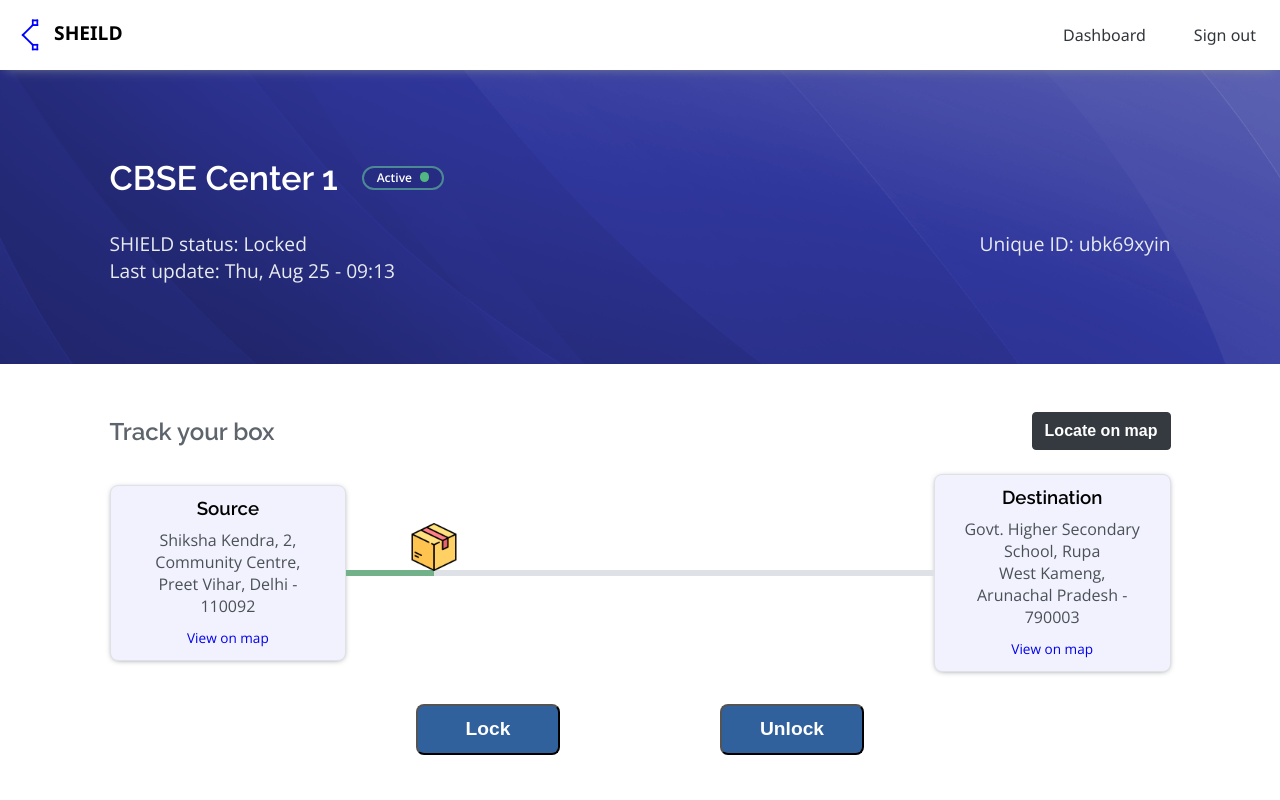
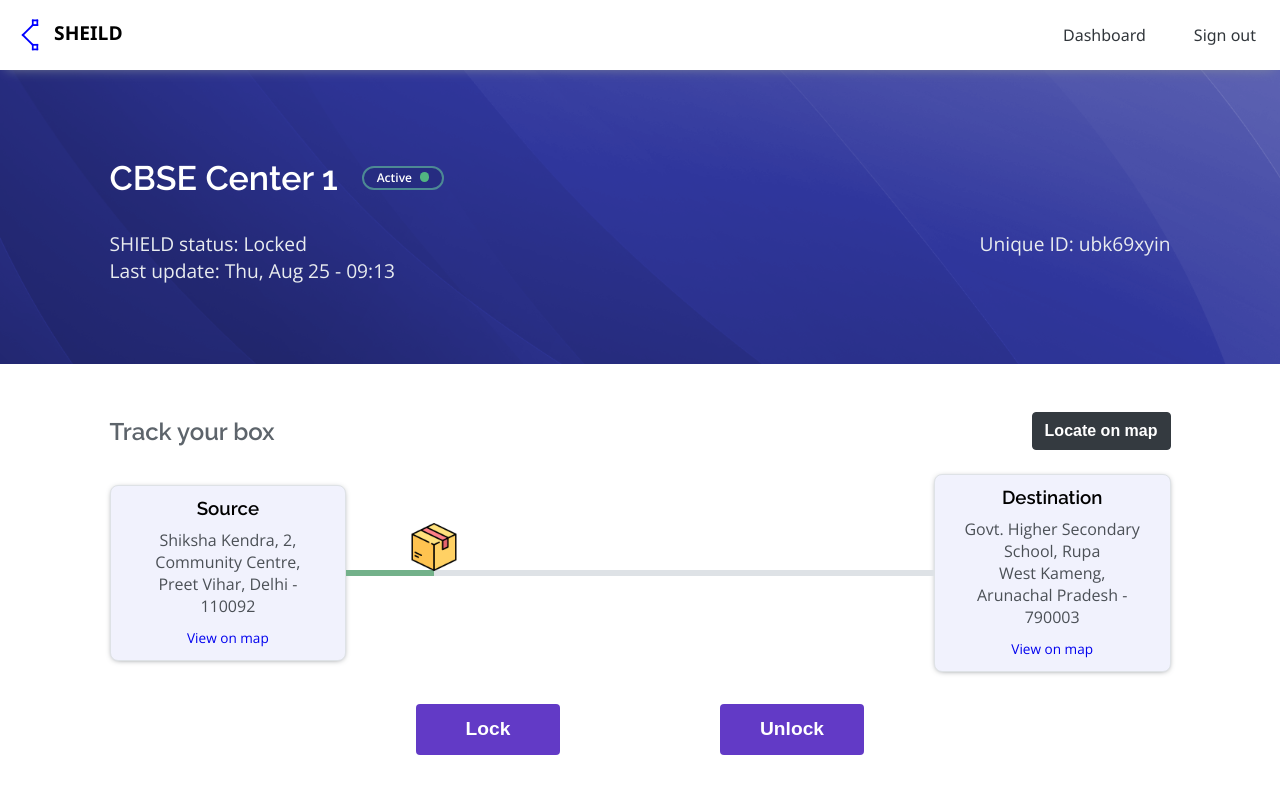
Before and after one commit to tripathics/shield-app, a React (Create React App) app: page /board in a window 1280 px wide. Shown: the top 800 px of the page. Built offline with nearby package versions, Linux system fonts and the light colour scheme.

Commit message:
update lock unlock buttons

```diff
--- a/src/scss/box.scss
+++ b/src/scss/box.scss
@@ -69,19 +69,8 @@
   .content {
     font-size: 1rem;
 
-        .section-heading {
-            display: flex;
-            flex-direction: row;
-            align-items: center;
-            justify-content: space-between;
-            margin: 1rem 0 1.5rem;
-
-            h2 {
-                color: var(--gray-65);
-            }
-            button.show-on-map {
+    button {
       display: inline-block;
-                font-weight: 400;
       text-align: center;
       white-space: nowrap;
       vertical-align: middle;
@@ -94,12 +83,26 @@
       line-height: 1.5;
       border-radius: 0.25rem;
       transition: color 0.15s ease-in-out, background-color 0.15s ease-in-out, border-color 0.15s ease-in-out, box-shadow 0.15s ease-in-out;
+    }
+    .section-heading {
+      display: flex;
+      flex-direction: row;
+      align-items: center;
+      justify-content: space-between;
+      margin: 1rem 0 1.5rem;
+
+      h2 {
+        color: var(--gray-65);
+      }
+
+      button.show-on-map {
         color: #fff;
         background-color: #343a40;
         border-color: #343a40;
       }
 
     }
+
     button.show-on-map:hover {
       color: #fff;
       background-color: #23272b;
@@ -185,14 +188,27 @@
       button {
         height: 3.2rem;
         width: 9rem;
-                    background-color: var(--green-4);
+        font-size: 1.2rem;
+        font-weight: 600;
+        background-color: var(--blue-4);
         color: white;
-                    border-radius: 8px;
-                    font-weight: 550;
-                    font-size: 1.2rem;
+      }
+
+      button:hover {
+        color: #fff;
+        background-color: var(--blue-5);
+        border-color: #1d2124;
+      }
+
+      button:active {
+        color: #fff;
+        background-color: var(--green-5);
+        border-color: var(--blue-5);
+      }
+
+      button:focus {
+        box-shadow: 0 0 0 0.2rem rgb(38 44 129 / 50%);
       }
     }
-
-
   }
 }
```
Lines whose indentation alone changed are shown as unchanged.
